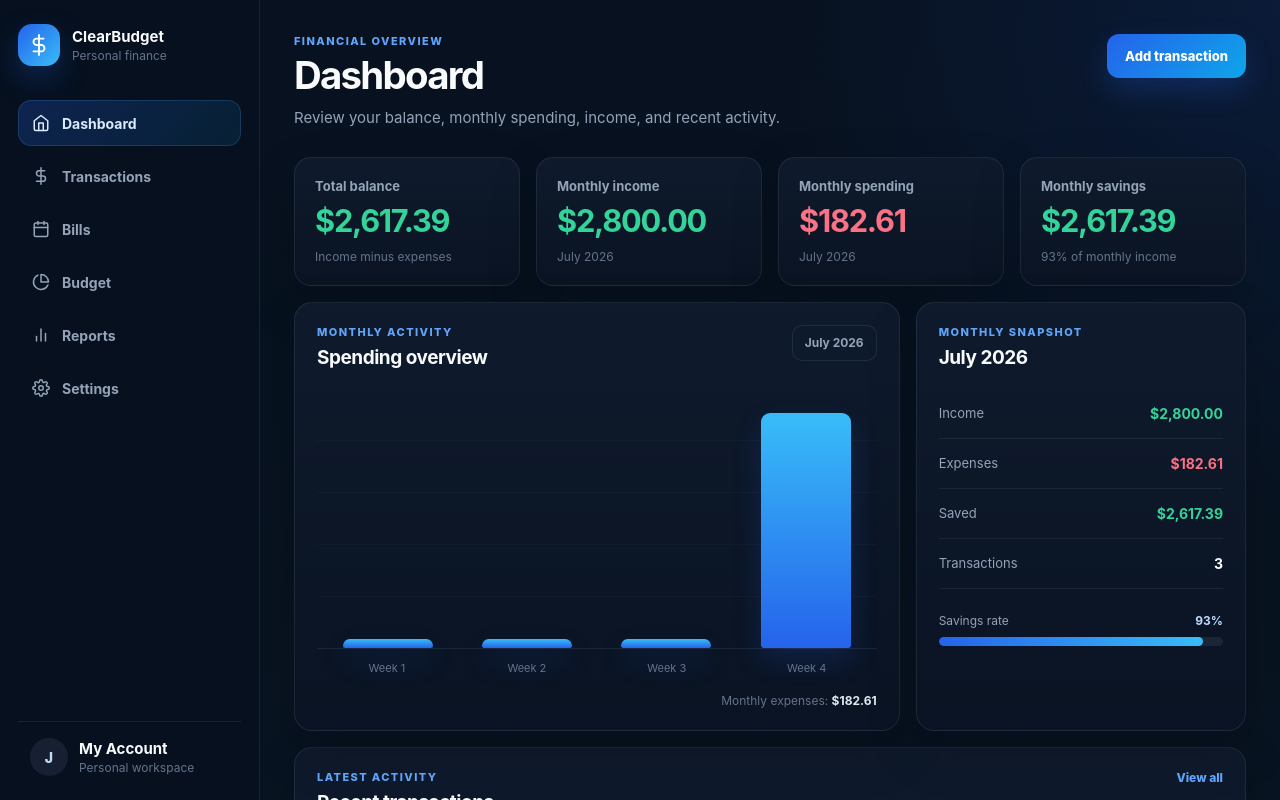
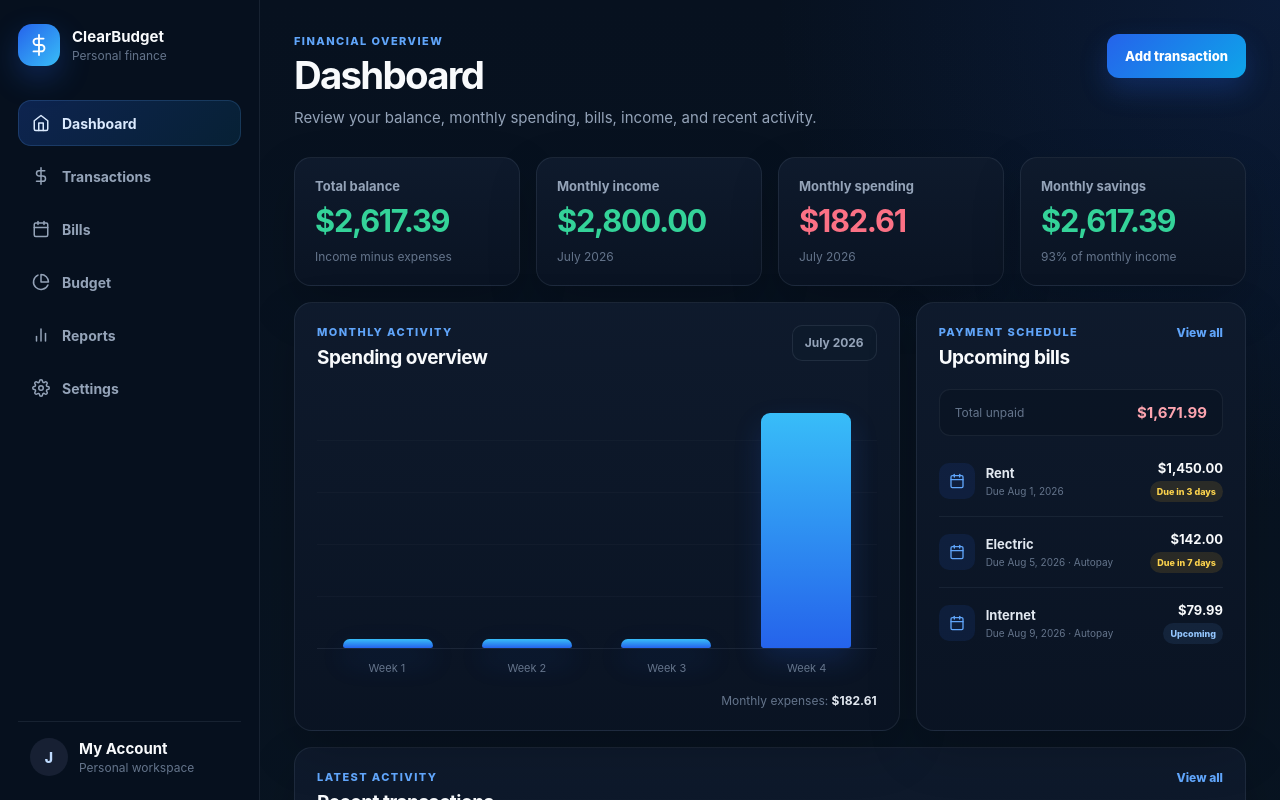
Before and after one commit to Shadowwasused/ClearBudget, a React (Vite) app: page /dashboard in a window 1280 px wide. Shown: the top 800 px of the page. Built offline with nearby package versions, Linux system fonts and the light colour scheme.

Commit message:
Connect bills to dashboard

```diff
--- a/src/index.css
+++ b/src/index.css
@@ -1357,3 +1357,137 @@ a {
     grid-template-columns: 1fr;
   }
 }
+.upcoming-bills-card {
+  display: flex;
+  flex-direction: column;
+}
+
+.upcoming-bills-total {
+  display: flex;
+  align-items: center;
+  justify-content: space-between;
+  gap: 20px;
+  margin-bottom: 10px;
+  padding: 13px 15px;
+  border: 1px solid rgba(148, 163, 184, 0.1);
+  border-radius: 11px;
+  background: rgba(8, 18, 32, 0.52);
+}
+
+.upcoming-bills-total span {
+  color: #64748b;
+  font-size: 12px;
+}
+
+.upcoming-bills-total strong {
+  color: #fda4af;
+  font-size: 15px;
+}
+
+.dashboard-bill-list {
+  display: flex;
+  flex-direction: column;
+}
+
+.dashboard-bill-item {
+  display: grid;
+  grid-template-columns: auto minmax(0, 1fr) auto;
+  align-items: center;
+  gap: 11px;
+  padding: 14px 0;
+  border-bottom: 1px solid rgba(148, 163, 184, 0.09);
+}
+
+.dashboard-bill-item:last-child {
+  border-bottom: 0;
+}
+
+.dashboard-bill-icon {
+  width: 36px;
+  height: 36px;
+  display: grid;
+  place-items: center;
+  border-radius: 10px;
+  background: rgba(37, 99, 235, 0.11);
+  color: #60a5fa;
+}
+
+.dashboard-bill-details {
+  min-width: 0;
+}
+
+.dashboard-bill-details strong {
+  display: block;
+  overflow: hidden;
+  color: #e2e8f0;
+  font-size: 13px;
+  text-overflow: ellipsis;
+  white-space: nowrap;
+}
+
+.dashboard-bill-details span {
+  display: block;
+  margin-top: 4px;
+  overflow: hidden;
+  color: #64748b;
+  font-size: 10px;
+  text-overflow: ellipsis;
+  white-space: nowrap;
+}
+
+.dashboard-bill-side {
+  display: flex;
+  align-items: flex-end;
+  flex-direction: column;
+  gap: 5px;
+}
+
+.dashboard-bill-side > strong {
+  color: #f8fafc;
+  font-size: 13px;
+}
+
+.dashboard-bill-status {
+  display: inline-flex;
+  align-items: center;
+  min-height: 21px;
+  padding: 0 7px;
+  border-radius: 999px;
+  font-size: 9px;
+  font-weight: 800;
+  white-space: nowrap;
+}
+
+.dashboard-empty-state svg {
+  display: block;
+  margin: 0 auto 10px;
+  color: #6ee7b7;
+  font-size: 24px;
+}
+
+.dashboard-empty-state strong,
+.dashboard-empty-state span {
+  display: block;
+}
+
+.dashboard-empty-state strong {
+  margin-bottom: 5px;
+  color: #e2e8f0;
+  font-size: 13px;
+}
+
+.dashboard-empty-state span {
+  color: #64748b;
+  font-size: 11px;
+}
+
+@media (max-width: 600px) {
+  .dashboard-bill-item {
+    grid-template-columns: auto minmax(0, 1fr);
+  }
+
+  .dashboard-bill-side {
+    grid-column: 2;
+    align-items: flex-start;
+  }
+}
--- a/src/pages/Dashboard.jsx
+++ b/src/pages/Dashboard.jsx
@@ -1,6 +1,10 @@
 import { useEffect, useMemo, useState } from "react";
 import { NavLink } from "react-router-dom";
-import { FiCalendar, FiDollarSign } from "react-icons/fi";
+import {
+  FiCalendar,
+  FiCheckCircle,
+  FiDollarSign,
+} from "react-icons/fi";
 
 import {
   calculateTransactionTotals,
@@ -12,16 +16,32 @@ import {
   subscribeToTransactions,
 } from "../lib/transactions";
 
+import {
+  formatBillCurrency,
+  formatBillDate,
+  getBillStatus,
+  getUpcomingBills,
+  loadBills,
+  subscribeToBills,
+} from "../lib/bills";
+
 function Dashboard() {
   const [transactions, setTransactions] = useState(loadTransactions);
+  const [bills, setBills] = useState(loadBills);
 
   useEffect(() => {
-    const unsubscribe = subscribeToTransactions(setTransactions);
+    const unsubscribeTransactions =
+      subscribeToTransactions(setTransactions);
 
-    return unsubscribe;
+    const unsubscribeBills = subscribeToBills(setBills);
+
+    return () => {
+      unsubscribeTransactions();
+      unsubscribeBills();
+    };
   }, []);
 
-  const currentDate = new Date();
+  const currentDate = useMemo(() => new Date(), []);
 
   const allTimeTotals = useMemo(
     () => calculateTransactionTotals(transactions),
@@ -30,13 +50,27 @@ function Dashboard() {
 
   const monthlyTotals = useMemo(
     () => getMonthlyTotals(transactions, currentDate),
-    [transactions],
+    [transactions, currentDate],
   );
 
   const recentTransactions = useMemo(
     () => getRecentTransactions(transactions, 5),
     [transactions],
   );
+
+  const upcomingBills = useMemo(
+    () => getUpcomingBills(bills, 5),
+    [bills],
+  );
+
+  const unpaidBillTotal = useMemo(() => {
+    return bills
+      .filter((bill) => !bill.paid)
+      .reduce(
+        (total, bill) => total + Number(bill.amount || 0),
+        0,
+      );
+  }, [bills]);
 
   const weeklySpending = useMemo(() => {
     const weeks = [0, 0, 0, 0];
@@ -51,7 +85,8 @@ function Dashboard() {
       );
 
       const isCurrentMonth =
-        transactionDate.getFullYear() === currentDate.getFullYear() &&
+        transactionDate.getFullYear() ===
+          currentDate.getFullYear() &&
         transactionDate.getMonth() === currentDate.getMonth();
 
       if (!isCurrentMonth) {
@@ -59,6 +94,7 @@ function Dashboard() {
       }
 
       const dayOfMonth = transactionDate.getDate();
+
       const weekIndex = Math.min(
         Math.floor((dayOfMonth - 1) / 7),
         3,
@@ -68,9 +104,12 @@ function Dashboard() {
     });
 
     return weeks;
-  }, [transactions]);
+  }, [transactions, currentDate]);
 
-  const highestWeeklySpending = Math.max(...weeklySpending, 1);
+  const highestWeeklySpending = Math.max(
+    ...weeklySpending,
+    1,
+  );
 
   const savingsRate =
     monthlyTotals.income > 0
@@ -89,10 +128,12 @@ function Dashboard() {
       <div className="page-heading">
         <div>
           <p className="page-eyebrow">Financial overview</p>
+
           <h1>Dashboard</h1>
+
           <p className="page-description">
-            Review your balance, monthly spending, income, and recent
-            activity.
+            Review your balance, monthly spending, bills, income, and
+            recent activity.
           </p>
         </div>
 
@@ -193,61 +234,38 @@ function Dashboard() {
           </div>
         </section>
 
-        <section className="content-card">
+        <section className="content-card upcoming-bills-card">
           <div className="card-heading">
             <div>
-              <p className="card-label">Monthly snapshot</p>
-              <h2>{monthName}</h2>
+              <p className="card-label">Payment schedule</p>
+              <h2>Upcoming bills</h2>
             </div>
+
+            <NavLink className="text-link" to="/bills">
+              View all
+            </NavLink>
           </div>
 
-          <div className="snapshot-list">
-            <SnapshotRow
-              label="Income"
-              value={formatCurrency(monthlyTotals.income)}
-              valueClass="money-positive"
-            />
-
-            <SnapshotRow
-              label="Expenses"
-              value={formatCurrency(monthlyTotals.expenses)}
-              valueClass="money-negative"
-            />
-
-            <SnapshotRow
-              label="Saved"
-              value={formatCurrency(monthlyTotals.savings)}
-              valueClass={
-                monthlyTotals.savings >= 0
-                  ? "money-positive"
-                  : "money-negative"
-              }
-            />
-
-            <SnapshotRow
-              label="Transactions"
-              value={transactions.length.toString()}
-            />
+          <div className="upcoming-bills-total">
+            <span>Total unpaid</span>
+            <strong>{formatBillCurrency(unpaidBillTotal)}</strong>
           </div>
 
-          <div className="savings-progress-section">
-            <div className="savings-progress-heading">
-              <span>Savings rate</span>
-              <strong>{savingsRate}%</strong>
+          {upcomingBills.length > 0 ? (
+            <div className="dashboard-bill-list">
+              {upcomingBills.map((bill) => (
+                <DashboardBillItem key={bill.id} bill={bill} />
+              ))}
             </div>
+          ) : (
+            <div className="dashboard-empty-state">
+              <FiCheckCircle />
 
-            <div className="savings-progress-track">
-              <div
-                className="savings-progress-fill"
-                style={{
-                  width: `${Math.min(
-                    Math.max(savingsRate, 0),
-                    100,
-                  )}%`,
-                }}
-              />
+              <strong>All caught up</strong>
+
+              <span>You have no unpaid bills.</span>
             </div>
-          </div>
+          )}
         </section>
       </div>
 
@@ -297,15 +315,33 @@ function SummaryCard({
   );
 }
 
-function SnapshotRow({
-  label,
-  value,
-  valueClass = "",
-}) {
+function DashboardBillItem({ bill }) {
+  const status = getBillStatus(bill);
+
   return (
-    <div className="snapshot-row">
-      <span>{label}</span>
-      <strong className={valueClass}>{value}</strong>
+    <div className="dashboard-bill-item">
+      <div className="dashboard-bill-icon">
+        <FiCalendar />
+      </div>
+
+      <div className="dashboard-bill-details">
+        <strong>{bill.name}</strong>
+
+        <span>
+          Due {formatBillDate(bill.dueDate)}
+          {bill.autopay ? " · Autopay" : ""}
+        </span>
+      </div>
+
+      <div className="dashboard-bill-side">
+        <strong>{formatBillCurrency(bill.amount)}</strong>
+
+        <span
+          className={`dashboard-bill-status ${status.className}`}
+        >
+          {status.label}
+        </span>
+      </div>
     </div>
   );
 }
@@ -321,6 +357,7 @@ function TransactionItem({ transaction }) {
 
       <div className="transaction-details">
         <strong>{transaction.description}</strong>
+
         <span>
           {transaction.category} ·{" "}
           {formatTransactionDate(transaction.date)}
```
